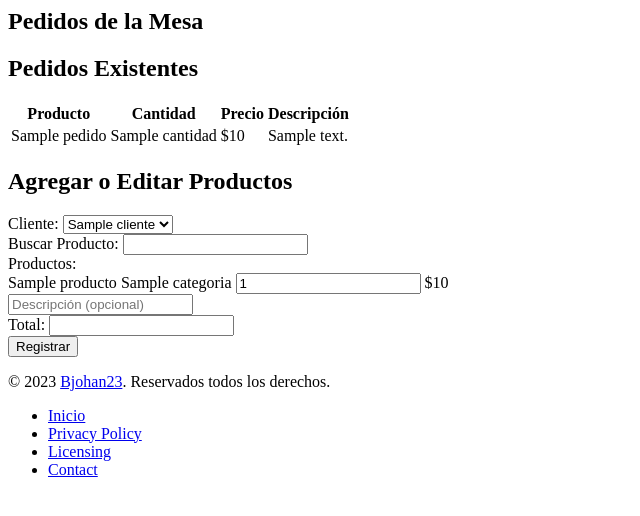
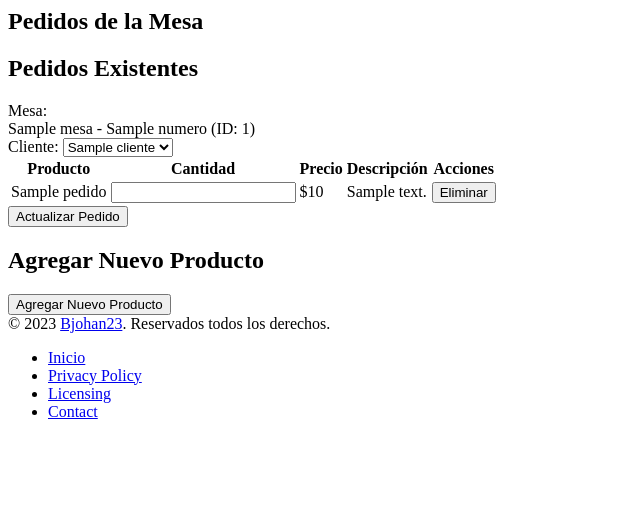
Before and after one commit to Bjohan23/pizza4, a PHP site: the page made by app/Views/pedidos/viewMesa.php in a window 1280 px wide. Shown: the top 516 px of the page, without its empty margins (0-640 px from the left). Run offline with PHP 8.4, Linux system fonts and the light colour scheme; the template is opened without the code that fills it: most values are stand-ins (such as "Sample title", 1, 10 or a date in 2020); data that the repository does not hold is empty; some libraries are stand-ins or nearby versions.

Commit message:
feat: Actualizar consultas de bases de datos en modelos Producto, Mesa y Pedido

```diff
--- a/app/Models/Mesa.php
+++ b/app/Models/Mesa.php
@@ -19,10 +19,11 @@ class Mesa extends Model
 
     public function getMesaById($id)
     {
-        $this->db->query('SELECT m.id, m.piso_id, m.numero, m.capacidad FROM mesas m WHERE m.id = :id');
+        $this->db->query('SELECT mesas.id, mesas.numero, mesas.capacidad, piso.nombre AS nombre_piso FROM Mesas AS mesas JOIN Piso AS piso ON mesas.piso_id = piso.id WHERE mesas.id = :id');
         $this->db->bind(':id', $id);
         return $this->db->single();
     }
+
     public function mesasCount()
     {
         $this->db->query('SELECT COUNT(*) as count FROM mesas');
--- a/app/Models/Producto.php
+++ b/app/Models/Producto.php
@@ -1,6 +1,7 @@
 <?php
 class Producto extends Model
 {
+
     public function getAllProductos()
     {
         $this->db->query('SELECT productos.id, productos.nombre, productos.descripcion, productos.precio, productos.disponible, Categoría.nombre as categoria FROM productos
--- a/app/Views/pedidos/viewMesa.php
+++ b/app/Views/pedidos/viewMesa.php
@@ -3,8 +3,10 @@
         let total = 0;
         document.querySelectorAll('.producto').forEach(producto => {
             const cantidad = producto.querySelector('.cantidad').value;
+            if (cantidad > 0) {
                 const precio = producto.querySelector('.precio').dataset.precio;
                 total += cantidad * precio;
+            }
         });
         document.getElementById('total').value = total;
     }
@@ -23,88 +25,96 @@
         });
     }
 
+    function validarFormulario(event) {
+        const productosSeleccionados = document.querySelectorAll('.producto .cantidad');
+        let alMenosUnProductoSeleccionado = false;
+
+        productosSeleccionados.forEach(producto => {
+            if (producto.value > 0) {
+                alMenosUnProductoSeleccionado = true;
+            }
+        });
+
+        if (!alMenosUnProductoSeleccionado) {
+            event.preventDefault();
+            alert('Seleccione al menos un producto.');
+        }
+    }
+
     document.addEventListener('DOMContentLoaded', () => {
         document.querySelectorAll('.cantidad').forEach(cantidad => {
             cantidad.addEventListener('input', calcularTotal);
         });
         document.getElementById('filtro').addEventListener('input', buscarProductos);
+        document.querySelector('form').addEventListener('submit', validarFormulario);
     });
 </script>
-
 <main class="p-4 md:ml-64 h-auto pt-20">
     <section class="bg-gray-50 dark:bg-gray-900 py-3 sm:py-5">
         <div class="px-4 mx-auto max-w-screen-2xl lg:px-12">
             <div class="relative overflow-hidden bg-white shadow-md dark:bg-gray-800 sm:rounded-lg">
                 <div class="flex flex-col px-4 py-3 space-y-3 lg:flex-row lg:items-center lg:justify-between lg:space-y-0 lg:space-x-4">
-                    <h1 class="text-2xl font-bold mb-4">Pedidos de la Mesa</h1>
+                    <h1 class="text-2xl font-bold mb-4 dark:text-white">Pedidos de la Mesa </h1>
                 </div>
                 <div class="px-4 py-3">
                     <?php if (isset($error)) : ?>
                         <p class="text-red-500"><?php echo $error; ?></p>
                     <?php endif; ?>
+                    <h2 class="text-xl font-bold mb-4 dark:text-white">Pedidos Existentes</h2>
+                    <form action="/PIZZA4/public/pedidos/update/<?php echo $data['mesa_id']; ?>" method="post">
+                        <input type="hidden" name="pedido_id" value="<?php echo $pedido['id']; ?>">
+                        <div>
+                            <label for="mesa_id" class="block mb-2 text-sm font-medium text-gray-900 dark:text-gray-300">Mesa:</label>
+                            <?php if (isset($mesa) && isset($mesa->capacidad) && isset($mesa->numero) && isset($mesa->id)) : ?>
+                                <div class="bg-gray-50 border border-gray-300 text-gray-900 text-sm rounded-lg p-2.5 dark:bg-gray-700 dark:border-gray-600 dark:text-white">
+                                    <?php echo $mesa->nombre_piso . ' - ' . $mesa->numero; ?>
+                                    <span class="text-gray-500 ml-2">(ID: <?php echo $mesa->id; ?>)</span>
+                                </div>
+                            <?php else : ?>
+                                <div class="text-red-500">No se encontró información de la mesa.</div>
+                            <?php endif; ?>
+                        </div>
 
-                    <h2 class="text-xl font-bold mb-4">Pedidos Existentes</h2>
+                        <div class="mt-4 p-1">
+                            <label for="cliente_id" class="block mb-2 text-sm font-medium text-gray-900 dark:text-gray-300">Cliente:</label>
+                            <select name="cliente_id" id="cliente_id" class="shadow-sm bg-gray-50 border border-gray-300 text-gray-900 text-sm rounded-lg focus:ring-primary-500 focus:border-primary-500 block w-full p-2.5 dark:bg-gray-700 dark:border-gray-600 dark:placeholder-gray-400 dark:text-white dark:focus:ring-primary-500 dark:focus:border-primary-500 dark:shadow-sm-light" required>
+                                <?php foreach ($data['clientes'] as $cliente) : ?>
+                                    <option value="<?php echo $cliente['id']; ?>"><?php echo $cliente['nombre']; ?></option>
+                                <?php endforeach; ?>
+                            </select>
+                        </div>
                         <table class="min-w-full bg-white border dark:bg-gray-800">
                             <thead class="bg-gray-200 dark:bg-gray-700">
                                 <tr>
-                                <th class="py-2 px-4 border dark:border-gray-600">Producto</th>
-                                <th class="py-2 px-4 border dark:border-gray-600">Cantidad</th>
-                                <th class="py-2 px-4 border dark:border-gray-600">Precio</th>
-                                <th class="py-2 px-4 border dark:border-gray-600">Descripción</th>
+                                    <th class="py-2 px-4 border dark:border-gray-600 dark:text-white">Producto</th>
+                                    <th class="py-2 px-4 border dark:border-gray-600 dark:text-white">Cantidad</th>
+                                    <th class="py-2 px-4 border dark:border-gray-600 dark:text-white">Precio</th>
+                                    <th class="py-2 px-4 border dark:border-gray-600 dark:text-white">Descripción</th>
+                                    <th class="py-2 px-4 border dark:border-gray-600 dark:text-white">Acciones</th>
                                 </tr>
                             </thead>
                             <tbody>
                                 <?php foreach ($data['pedidos'] as $pedido) : ?>
                                     <tr class="border-b dark:border-gray-600">
-                                    <td class="py-2 px-4 border dark:border-gray-600"><?php echo $pedido['producto_nombre']; ?></td>
-                                    <td class="py-2 px-4 border dark:border-gray-600"><?php echo $pedido['cantidad']; ?></td>
-                                    <td class="py-2 px-4 border dark:border-gray-600">$<?php echo $pedido['precio']; ?></td>
-                                    <td class="py-2 px-4 border dark:border-gray-600"><?php echo $pedido['producto_descripcion']; ?></td>
+                                        <td class="py-2 px-4 border dark:border-gray-600 dark:text-white"><?php echo $pedido['producto_nombre']; ?></td>
+                                        <td class="py-2 px-4 border dark:border-gray-600 dark:text-white">
+                                            <input type="number" name="productos[<?php echo $pedido['producto_id']; ?>][cantidad]" value="<?php echo $pedido['cantidad']; ?>" class="shadow-sm bg-gray-50 border border-gray-300 text-gray-900 text-sm rounded-lg focus:ring-primary-500 focus:border-primary-500 block w-full p-2.5 dark:bg-gray-700 dark:border-gray-600 dark:placeholder-gray-400 dark:text-white dark:focus:ring-primary-500 dark:focus:border-primary-500 dark:shadow-sm-light cantidad" required>
+                                        </td>
+                                        <td class="py-2 px-4 border dark:border-gray-600 dark:text-white precio" data-precio="<?php echo $pedido['precio']; ?>">$<?php echo $pedido['precio']; ?></td>
+                                        <td class="py-2 px-4 border dark:border-gray-600 dark:text-white"><?php echo $pedido['producto_descripcion']; ?></td>
+                                        <td class="py-2 px-4 border dark:border-gray-600 dark:text-white">
+                                            <button type="button" class="bg-red-500 hover:bg-red-700 text-white font-bold py-2 px-4 rounded" onclick="eliminarProducto(<?php echo $pedido['producto_id']; ?>)">Eliminar</button>
+                                        </td>
                                     </tr>
                                 <?php endforeach; ?>
-
                             </tbody>
                         </table>
-
-                    <h2 class="text-xl font-bold mb-4 mt-6">Agregar o Editar Productos</h2>
-                    <form action="/PIZZA4/public/pedidos/create/<?php echo $data['mesa_id']; ?>" method="post">
-                        <div class="mb-4">
-                            <label for="cliente_id" class="block text-sm font-medium text-gray-700">Cliente:</label>
-                            <select id="cliente_id" name="cliente_id" required class="mt-1 block w-full px-3 py-2 bg-white border border-gray-300 rounded-md shadow-sm focus:outline-none focus:ring-blue-500 focus:border-blue-500 sm:text-sm">
-                                <?php foreach ($data['clientes'] as $cliente) : ?>
-                                    <option value="<?php echo $cliente['id']; ?>"><?php echo $cliente['nombre']; ?></option>
-                                <?php endforeach; ?>
-                            </select>
-                        </div>
-                        <div class="mb-4">
-                            <label for="filtro" class="block text-sm font-medium text-gray-700">Buscar Producto:</label>
-                            <input type="text" id="filtro" class="mt-1 block w-full px-3 py-2 bg-white border border-gray-300 rounded-md shadow-sm focus:outline-none focus:ring-blue-500 focus:border-blue-500 sm:text-sm">
-                        </div>
-                        <div class="mb-4">
-                            <label class="block text-sm font-medium text-gray-700">Productos:</label>
-                            <?php foreach ($data['productos'] as $producto) : ?>
-                                <div class="producto mb-2">
-                                    <div class="flex items-center">
-                                        <span class="nombre mr-2"><?php echo $producto['nombre']; ?></span>
-                                        <span class="categoria hidden"><?php echo $producto['categoria']; ?></span>
-                                        <input type="number" name="productos[<?php echo $producto['id']; ?>][cantidad]" value="1" min="1" class="cantidad mt-1 block w-20 px-3 py-2 bg-white border border-gray-300 rounded-md shadow-sm focus:outline-none focus:ring-blue-500 focus:border-blue-500 sm:text-sm mr-2">
-                                        <span class="precio" data-precio="<?php echo $producto['precio']; ?>">$<?php echo $producto['precio']; ?></span>
-                                    </div>
-                                    <input type="text" name="productos[<?php echo $producto['id']; ?>][descripcion]" placeholder="Descripción (opcional)" class="mt-1 block w-full px-3 py-2 bg-white border border-gray-300 rounded-md shadow-sm focus:outline-none focus:ring-blue-500 focus:border-blue-500 sm:text-sm">
-                                    <input type="hidden" name="productos[<?php echo $producto['id']; ?>][id]" value="<?php echo $producto['id']; ?>">
-                                    <input type="hidden" name="productos[<?php echo $producto['id']; ?>][precio]" value="<?php echo $producto['precio']; ?>">
-                                </div>
-                            <?php endforeach; ?>
-                        </div>
-                        <div class="mb-4">
-                            <label for="total" class="block text-sm font-medium text-gray-700">Total:</label>
-                            <input type="number" id="total" name="total" readonly class="mt-1 block w-full px-3 py-2 bg-gray-100 border border-gray-300 rounded-md shadow-sm focus:outline-none focus:ring-blue-500 focus:border-blue-500 sm:text-sm">
-                        </div>
-                        <div>
-                            <input type="submit" value="Registrar" class="bg-primary-700 hover:bg-primary-800 text-white font-bold py-2 px-4 rounded cursor-pointer">
+                        <div class="mt-4">
+                            <button type="submit" class="bg-green-500 hover:bg-green-700 text-white font-bold py-2 px-4 rounded">Actualizar Pedido</button>
                         </div>
                     </form>
-
+                    <h2 class="text-xl font-bold mb-4 mt-6 dark:text-white">Agregar Nuevo Producto</h2>
+                    <button class="bg-blue-500 hover:bg-blue-700 text-white font-bold py-2 px-4 rounded" type="button" onclick="window.location.href='/PIZZA4/public/pedidos/create/<?php echo $data['mesa_id']; ?>'">Agregar Nuevo Producto</button>
                 </div>
             </div>
         </div>
--- a/config/config.php
+++ b/config/config.php
@@ -29,10 +29,11 @@ define('PRODUCT_EDIT', '/PIZZA4/public/productos/edit/');
 define('PRODUCT_DELETE', '/PIZZA4/public/productos/delete/');
 // pedidos
 define('ORDER', '/PIZZA4/public/pedidos');
-define('ORDER_CREATE', '/PIZZA4/public/pedidos/create');
+define('ORDER_CREATE', '/PIZZA4/public/pedidos/create/');
 define('ORDER_EDIT', '/PIZZA4/public/pedidos/edit/');
 define('ORDER_DELETE', '/PIZZA4/public/pedidos/delete/');
 define('ORDER_ALL', '/PIZZA4/public/pedidos/allPedidos');
+define('ORDER_VIEW', '/PIZZA4/public/pedidos/viewMesa/');
 // clientes
 define('CLIENT', '/PIZZA4/public/clientes');
 define('CLIENT_CREATE', '/PIZZA4/public/clientes/create');
@@ -44,6 +45,7 @@ define('TABLE_CREATE', '/PIZZA4/public/mesas/create');
 define('TABLE_EDIT', '/PIZZA4/public/mesas/edit/');
 define('TABLE_DELETE', '/PIZZA4/public/mesas/delete/');
 define('LIBERAR_MESA', '/PIZZA4/public/pedidos/liberarMesa/');
+define('VIEW_MESA', '/PIZZA4/public/pedidos/viewMesa/');
 // categorias
 define('CATEGORY', '/PIZZA4/public/categorias');
 define('CATEGORY_CREATE', '/PIZZA4/public/categorias/create');
```
Also changed, not shown: app/Controllers/PedidosController.php (+83 -17 lines), app/Models/Pedido.php (+39 -44 lines), app/Views/pedidos/create.php (+21 -2 lines). Lines whose indentation alone changed are shown as unchanged.
